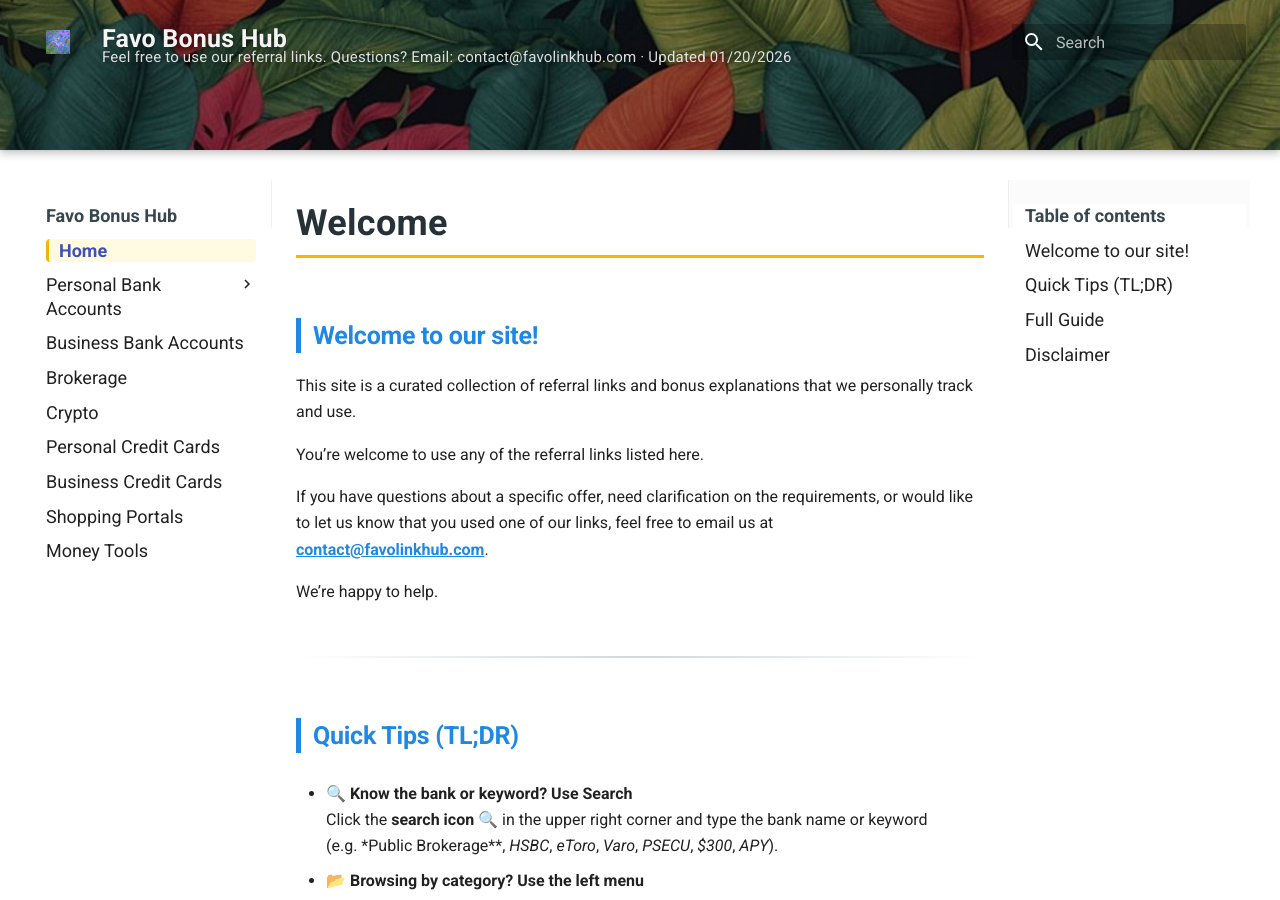
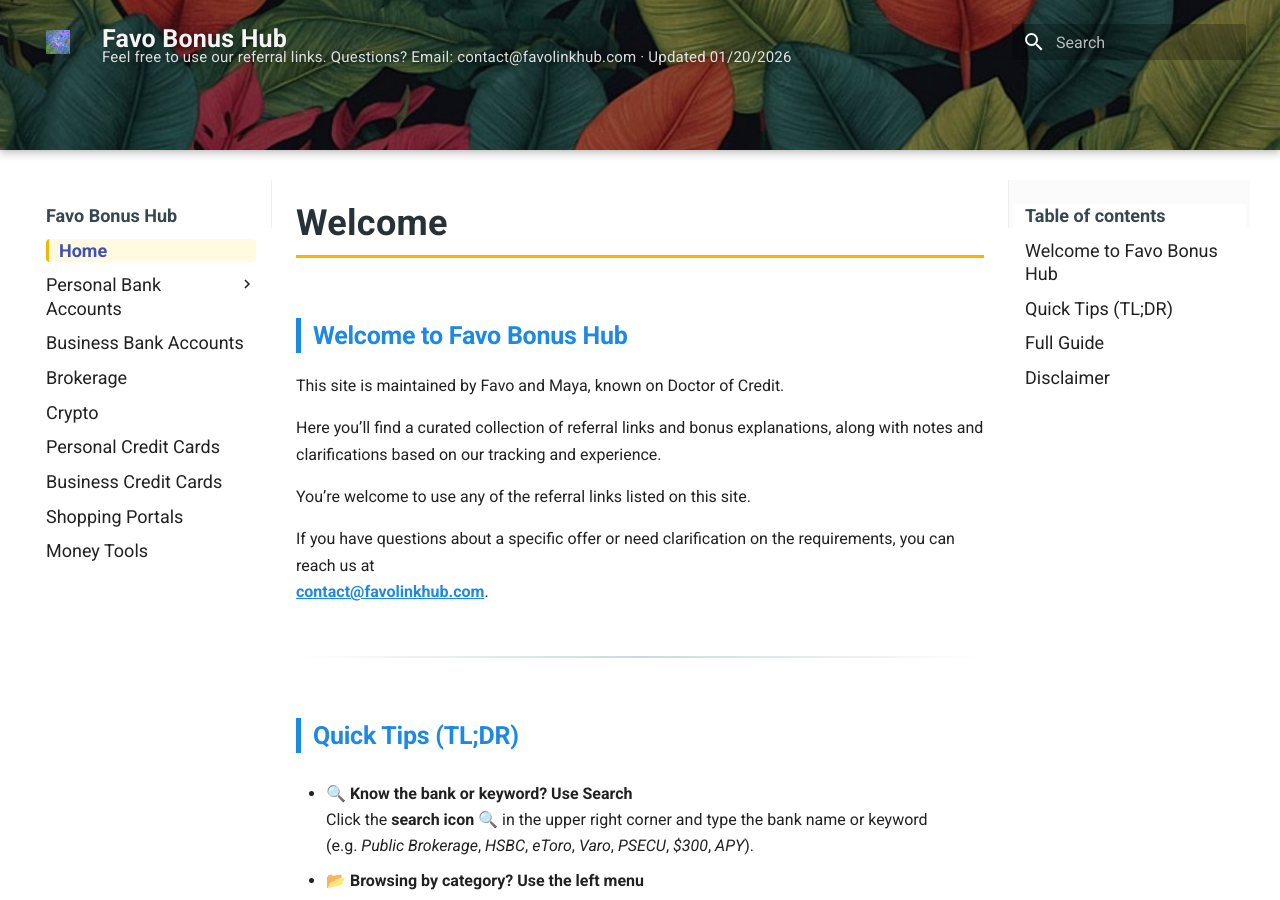
Before and after one commit to whispersofzephyr/favolinkhub-site, an MkDocs documentation site: the page built from docs/index.md, in a window 1280 px wide and 900 px high. Built offline with MkDocs 1.6.1 and Material for MkDocs 9.7.7, drawn with Linux system fonts in a browser that asks for light colours; some of the changed text lies outside the part shown.

Commit message:
Update index.md

```diff
--- a/docs/index.md
+++ b/docs/index.md
@@ -1,14 +1,15 @@
 # Welcome
 
-## Welcome to our site!
-This site is a curated collection of referral links and bonus explanations that we personally track and use.
+## Welcome to Favo Bonus Hub
 
-You’re welcome to use any of the referral links listed here.
+This site is maintained by Favo and Maya, known on Doctor of Credit.
 
-If you have questions about a specific offer, need clarification on the requirements, or would like to let us know that you used one of our links, feel free to email us at
+Here you’ll find a curated collection of referral links and bonus explanations, along with notes and clarifications based on our tracking and experience.
+
+You’re welcome to use any of the referral links listed on this site.
+
+If you have questions about a specific offer or need clarification on the requirements, you can reach us at
 [**contact@favolinkhub.com**](mailto:contact@favolinkhub.com).
-
-We’re happy to help.
 
 ---
 
@@ -16,7 +17,7 @@ We’re happy to help.
 
 - 🔍 **Know the bank or keyword? Use Search**
   Click the **search icon 🔍** in the upper right corner and type the bank name or keyword
-  (e.g. *Public Brokerage**, *HSBC*, *eToro*, *Varo*, *PSECU*, *$300*, *APY*).
+  (e.g. *Public Brokerage*, *HSBC*, *eToro*, *Varo*, *PSECU*, *$300*, *APY*).
 
 - 📂 **Browsing by category? Use the left menu**
   Personal Bank Accounts, Business Bank Accounts, Brokerage, Crypto, Credit Cards, Shopping Portals, etc.
@@ -87,6 +88,4 @@ Offers, terms, and availability can change at any time.
 We do our best to keep everything up to date, but changes may occur.
 
 Always verify the most current terms directly with the bank or service before applying.
-If you’re unsure about an offer or want us to double-check something for you, feel free to email us at [**contact@favolinkhub.com**](mailto:contact@favolinkhub.com).
-
-We are happy to help.
+If you’re unsure about an offer or would like clarification, feel free to email us at [**contact@favolinkhub.com**](mailto:contact@favolinkhub.com).
```
